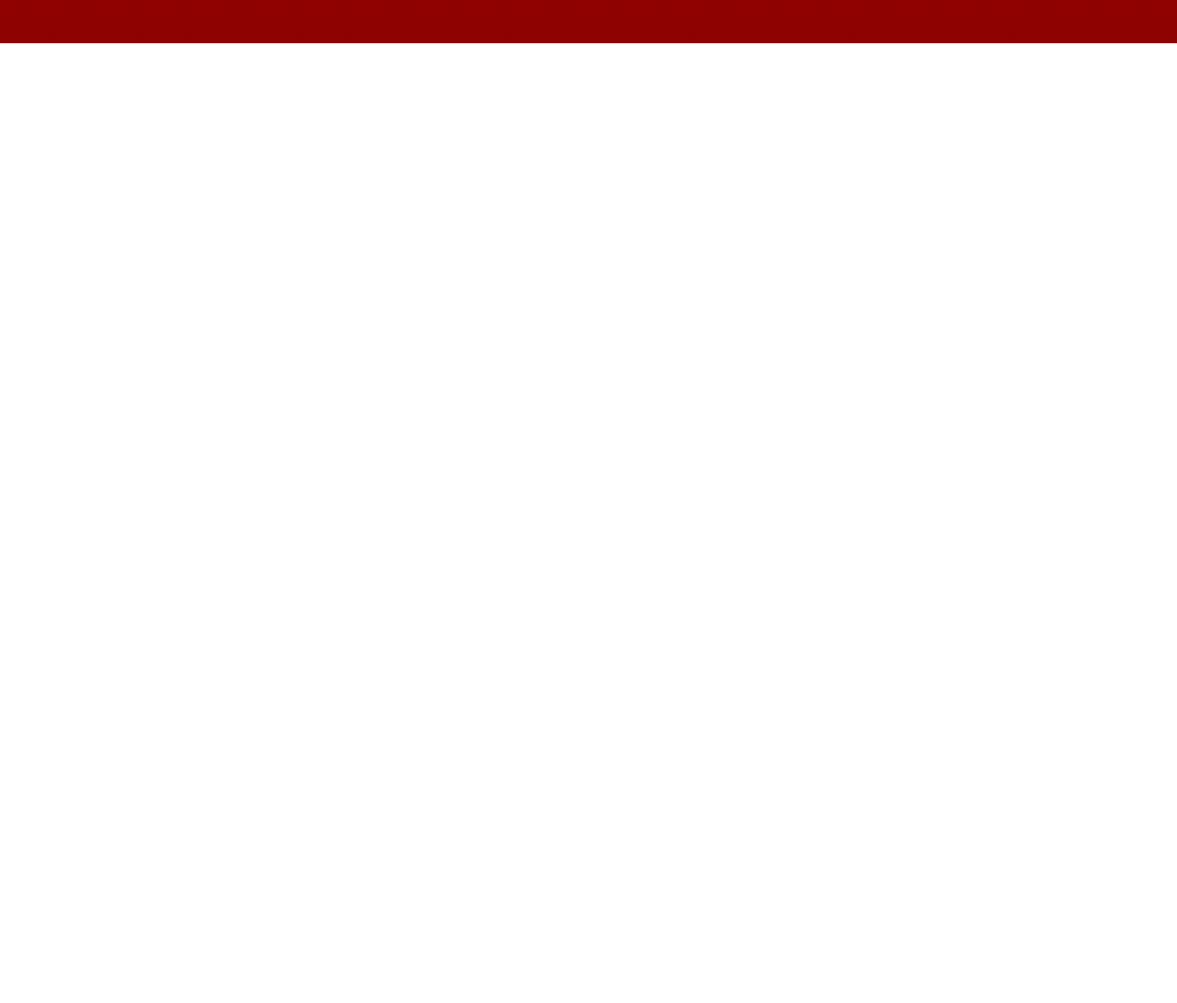
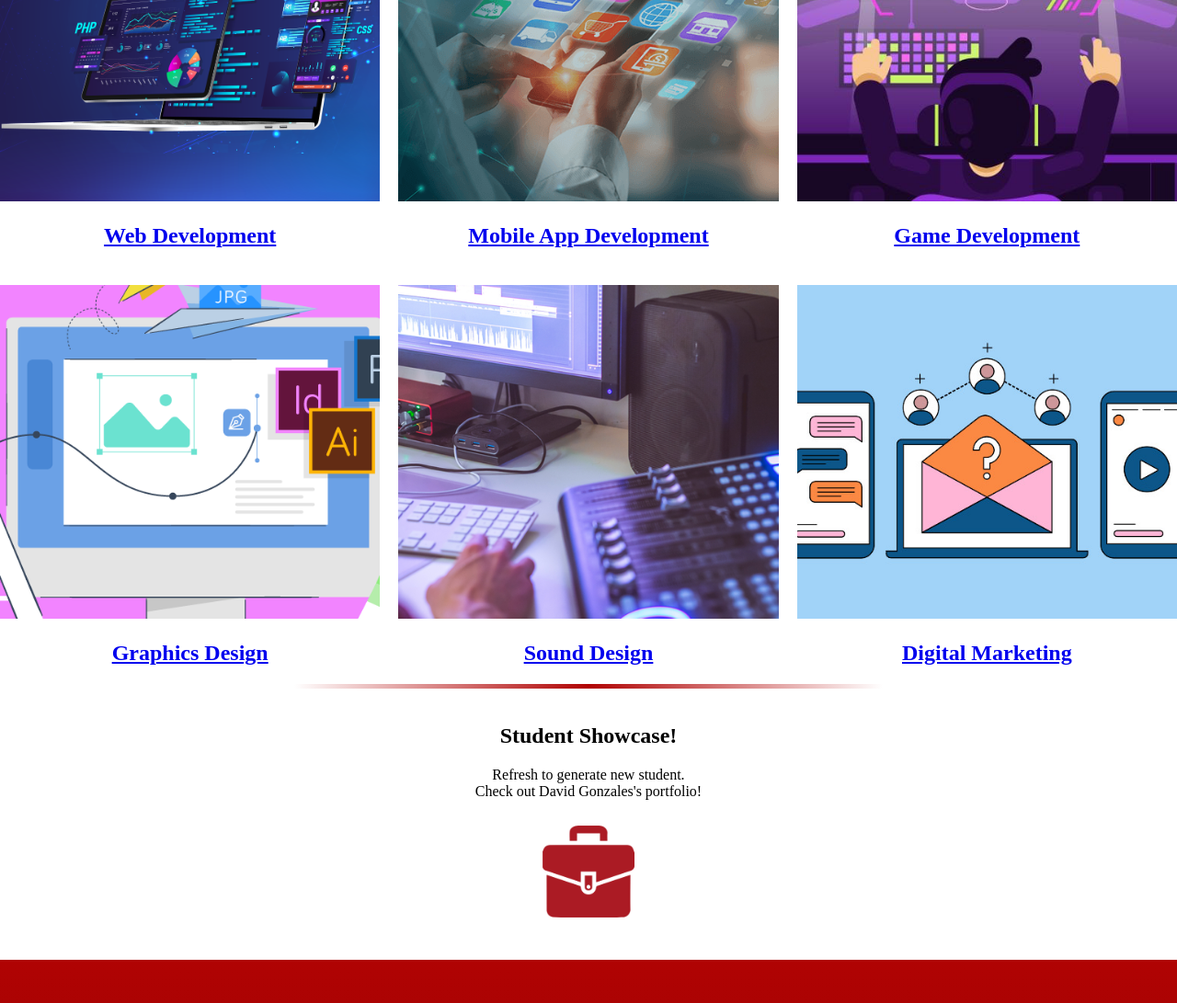
Before and after one commit to yayvey/EkampreetKaur_ShaurayaSalwan_SaddulDivij_DavidGonzales_BootCamp, a plain HTML site: page portfolio.html in a window 1280 px wide. Shown: the part 821-1912 px from the top of the page at 92% size. Before the commit the page ends 868 px from the top, so only its background shows below. Drawn offline with Linux system fonts and the light colour scheme.

Commit message:
Updating Work
Finished Portfolio page, finished functionality on all pages

Only thing left to do now is laying down text content for Project page,

```diff
--- a/css/main.css
+++ b/css/main.css
@@ -299,10 +299,25 @@ footer {
 }
 
 
-.content-divider{
+.content-divider
+{
    background: linear-gradient(to left, #ffffff, #B00303, #ffffff);
    width: 100%;
    height: 5px;
+}
+.small-content-divider
+{
+   background: linear-gradient(to left, #ffffff, #B00303, #ffffff);
+   width: 50%;
+   height: 5px;
+   margin: 0 auto;
+}
+
+.portfolio {
+   padding: 10px;
+   max-height: 100px;
+   max-width: 100px;
+   margin: 0 auto;
 }
 
 /**/
--- a/js/main.js
+++ b/js/main.js
@@ -11,10 +11,3 @@ function showHeader() {
     header.style.display = 'block';
     document.querySelector('.open-button').style.display = 'none';
 }
-
-// Establishing an array called studentList to make an example array list holding 10 values made from some database.
-//"Database" used was student list for teams.
-// I know there is a way to use a .txt file to automate populating an array but I... gave up and just manually called 10 names instead.
-const studentList = ["Dan Singer", "Sophia Westrop", "Juliette Thomson", "Ethan Wall", "Callidora Idsardi", "Xaviere Hanbury", "Jasmine Chicoine", "Lalaine Siy", "Rebin Reji", "Haem Hariharan Rajeswari Sekar", "Ekampreet Kaur", "Shaurya Salwan", "Saddul Divij", "David Gonzales"];
-
-//console.log(studentList);
--- /dev/null
+++ b/js/studentshowcase.js
@@ -0,0 +1,19 @@
+// Establishing an array called studentList to make an example array list holding 10 values made from some database.
+//"Database" used was student list for teams.
+// I know there is a way to use a .txt file to automate populating an array but I... gave up and just manually called 10 names instead.
+//This array will store an example list of students, and dedicate the output to a container which will then randomly generate as a "student showcase", urging you to visit their portfolio
+const studentList = ["Dan Singer", "Sophia Westrop", "Juliette Thomson", "Ethan Wall", "Callidora Idsardi", "Xaviere Hanbury", "Jasmine Chicoine", "Lalaine Siy", "Rebin Reji", "Haem Hariharan Rajeswari Sekar", "Ekampreet Kaur", "Shaurya Salwan", "Saddul Divij", "David Gonzales"];
+
+
+const studentRandom = Math.floor(Math.random() * studentList.length);
+
+const selectedStudent = studentList[studentRandom];
+
+
+const showcaseString = `Check out ${selectedStudent}'s portfolio!`;
+
+
+const outputElement = document.getElementById("studentOutput");
+
+
+outputElement.textContent = showcaseString;
--- a/portfolio.html
+++ b/portfolio.html
@@ -6,12 +6,12 @@
     <meta name="viewport" content="width=device-width, initial-scale=1.0">
     <link href="css/grid.css" rel="grid">
     <link href="css/main.css" rel="stylesheet">
-    <title>Home Page - Industry Night</title>
+    <title>Portfolio- Industry Night</title>
 </head>
 
 <body>
     <!--Header Start-->
-    <h1 class="hidden">Home Page - Industry Night</h1>
+    <h1 class="hidden">Portfolio - Industry Night</h1>
 
     <header>
         <div class = "logo">
@@ -64,11 +64,69 @@
         <section class="hero">
             <h2 class="hidden">Hero/Title</h2>
             <img src="img/macbook-coding-hero.png" alt="Hero Background">
-            <div class="title-of-page">INDUSTRY NIGHT</div>
+            <div class="title-of-page">PORTFOLIOS</div>
         </section>
         <!--Hero Image End-->
 
         <!-- Enter page content here-->
+        <br>
+        <div class="small-content-divider"></div>
+        <h2 class="emphasis">Categories</h2>
+        <div class="small-content-divider"></div>
+        <br>
+
+        <section class="grid-section">
+
+            <h2 class="hidden">Student Portfolio Categories</h2>
+
+            <a href="portfolio.html">
+                <img src="img/web-development.png" alt=" ">
+                <h2 class="category">Web Development</h2>
+            </a>
+
+
+            <a href="portfolio.html">
+                <img src="img/mobile-app-development.png" alt=" ">
+                <h2 class="category">Mobile App Development</h2>
+            </a>
+
+
+            <a href="portfolio.html">
+                <img src="img/game-development.png" alt=" ">
+                <h2 class="category">Game Development</h2>
+            </a>
+
+            <a href="portfolio.html">
+                <img src="img/graphics-design.png" alt=" ">
+                <h2 class="category">Graphics Design</h2>
+            </a>
+
+
+            <a href="portfolio.html">
+                <img src="img/sound-design.png" alt=" ">
+                <h2 class="category">Sound Design</h2>
+            </a>
+
+            <a href="portfolio.html">
+                <img src="img/digital-marketing.png" alt=" ">
+                <h2 class="category">Digital Marketing</h2>
+            </a>
+
+
+        </section>
+
+        <div class="small-content-divider"></div>
+        <br>
+        <section id="student-showcase">
+            <h2>Student Showcase!</h2>
+            Refresh to generate new student.
+            <div id="studentOutput"></div>
+            <br>
+            <div class="portfolio"><a href="portfolio.html"><img src="img/icon-portfolio.png" alt=""></a></div>
+        </section>
+        <br>
+        <br>
+
 
         <!-- Stop page content here-->
     </main>
@@ -104,5 +162,6 @@
     <!--Footer End-->
 
     <script src="js/main.js"></script>
+    <script src="js/studentshowcase.js"></script>
 </body>
 </html>
```
Also changed, not shown: js/testimonials.js (added, +34 -0 lines), project.html (+5 -3 lines), img/digital-marketing.png (added), img/game-development.png (added), img/graphics-design.png (added), img/icon-portfolio.png (added), img/mobile-app-development.png (added), img/sound-design.png (added), img/web-development.png (added).
